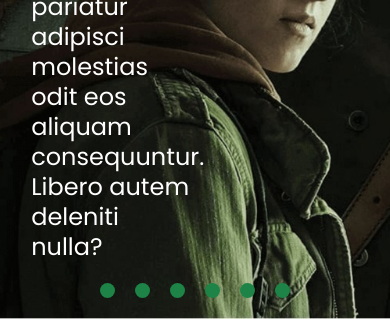
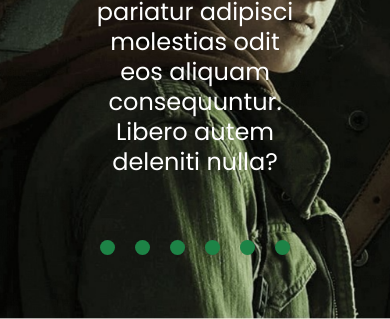
Before and after one commit to Estev0o/TLOU, a plain HTML site: page index.html in a window 390 px wide. Shown: the part 525-844 px from the top of the page. Drawn offline with Linux system fonts and the light colour scheme.

Commit message:
media 768px done

```diff
--- a/src/Styles/responsive.css
+++ b/src/Styles/responsive.css
@@ -4,3 +4,17 @@
         padding: 0 8%;
     }
 }
+
+@media screen and (max-width: 768px) {
+
+    .info {
+        display: flex;
+        flex-direction: column;
+        align-items: center;
+    }
+
+    .info .description {
+        width: 60%;
+        text-align: center;
+    }
+}
```
